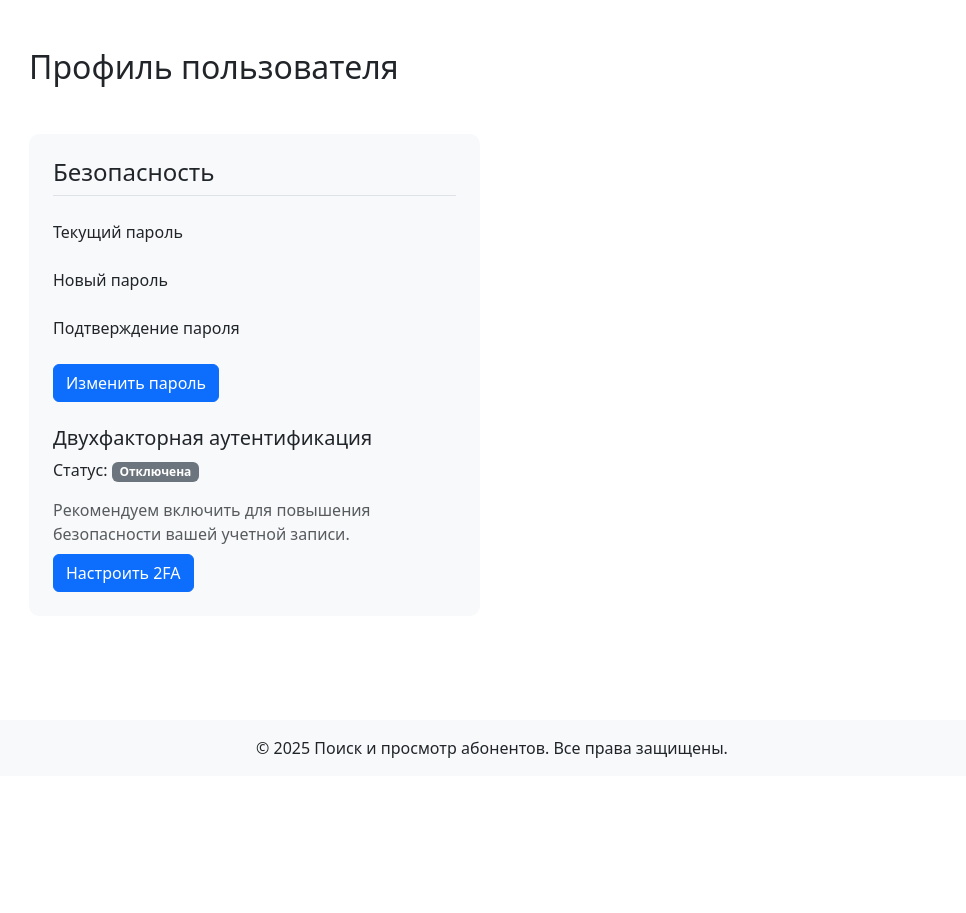
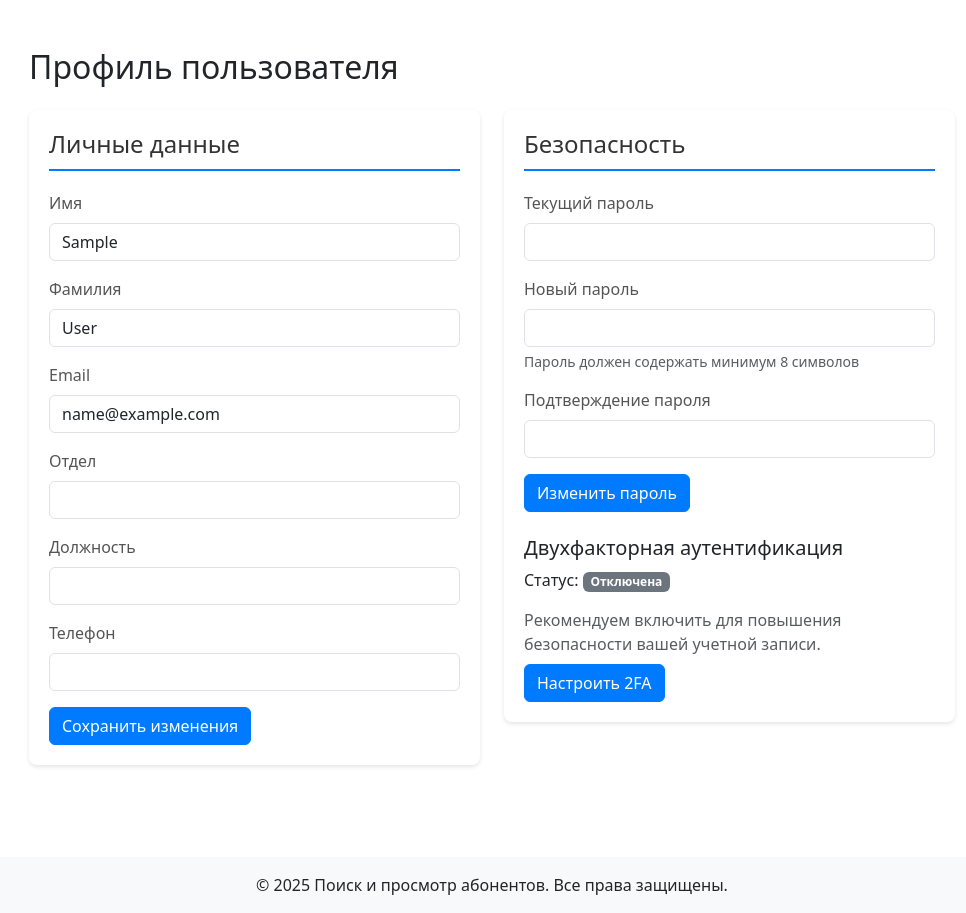
Before and after one commit to ashvili/web01, a Django app: page /accounts/profile/ in a window 1280 px wide. Shown: the part 56-969 px from the top of the page, without its empty margins (148-1114 px from the left). Before the commit the page ends 814 px from the top, so only its background shows below. Run offline with Django 5.2, Linux system fonts and the light colour scheme; the visitor is signed in with stand-in values (Sample User, id 1); parts of the project's set-up code (start-up, migrations or seed data) failed here and were passed over; some libraries are stand-ins or nearby versions.

Commit message:
Добавлены новые поля в форму редактирования профиля пользователя и реализована форма смены пароля. - В `UserProfileForm` добавлены поля для имени, фамилии и email с соответствующей валидацией. - Обновлено сохранение профиля для обновления данных пользователя. - Реализована форма `PasswordChangeForm` с валидацией пароля и обработкой ошибок. - Обновлено представление профиля для обработки форм редактирования и смены пароля. - Улучшен интерфейс шаблона профиля с добавлением стилей и отображением ошибок валидации.

```diff
--- a/accounts/forms.py
+++ b/accounts/forms.py
@@ -85,26 +85,99 @@ class UserForm(forms.ModelForm):
 
 class UserProfileForm(forms.ModelForm):
     """Форма для редактирования профиля пользователя"""
+    # Добавляем поля пользователя
+    first_name = forms.CharField(
+        max_length=30,
+        label='Имя',
+        widget=forms.TextInput(attrs={'class': 'form-control'})
+    )
+    last_name = forms.CharField(
+        max_length=30,
+        label='Фамилия',
+        widget=forms.TextInput(attrs={'class': 'form-control'})
+    )
+    email = forms.EmailField(
+        label='Email',
+        widget=forms.EmailInput(attrs={'class': 'form-control'})
+    )
+
     class Meta:
         model = UserProfile
-        fields = ['user_type', 'department', 'position', 'phone_number', 'can_import_data', 'can_export_data', 'can_view_logs']
+        fields = ['department', 'position', 'phone_number']
         labels = {
-            'user_type': 'Тип пользователя',
             'department': 'Отдел',
             'position': 'Должность',
-            'phone_number': 'Телефон',
-            'can_import_data': 'Может импортировать данные',
-            'can_export_data': 'Может экспортировать данные',
-            'can_view_logs': 'Может просматривать логи'
+            'phone_number': 'Телефон'
+        }
+        widgets = {
+            'department': forms.TextInput(attrs={'class': 'form-control'}),
+            'position': forms.TextInput(attrs={'class': 'form-control'}),
+            'phone_number': forms.TextInput(attrs={'class': 'form-control'})
         }
 
+    def __init__(self, *args, **kwargs):
+        self.user = kwargs.pop('user', None)
+        super().__init__(*args, **kwargs)
+
     def save(self, commit=True):
-        """Сохраняет форму и обновляет права пользователя"""
+        """Сохраняет форму и обновляет поля пользователя"""
         profile = super().save(commit=False)
+
+        # Обновляем поля пользователя
+        if self.user:
+            self.user.first_name = self.cleaned_data['first_name']
+            self.user.last_name = self.cleaned_data['last_name']
+            self.user.email = self.cleaned_data['email']
+            self.user.save()
+
         if commit:
             profile.save()
-            profile.update_permissions()
         return profile
+
+class PasswordChangeForm(forms.Form):
+    """Форма для смены пароля"""
+    old_password = forms.CharField(
+        widget=forms.PasswordInput(attrs={'class': 'form-control'}),
+        label="Текущий пароль"
+    )
+    new_password1 = forms.CharField(
+        widget=forms.PasswordInput(attrs={'class': 'form-control'}),
+        label="Новый пароль",
+        help_text="Пароль должен содержать минимум 8 символов"
+    )
+    new_password2 = forms.CharField(
+        widget=forms.PasswordInput(attrs={'class': 'form-control'}),
+        label="Подтверждение пароля"
+    )
+
+    def __init__(self, user, *args, **kwargs):
+        self.user = user
+        super().__init__(*args, **kwargs)
+
+    def clean_old_password(self):
+        old_password = self.cleaned_data.get('old_password')
+        if not self.user.check_password(old_password):
+            raise forms.ValidationError("Неверный текущий пароль")
+        return old_password
+
+    def clean_new_password2(self):
+        password1 = self.cleaned_data.get('new_password1')
+        password2 = self.cleaned_data.get('new_password2')
+        if password1 and password2 and password1 != password2:
+            raise forms.ValidationError("Пароли не совпадают")
+        return password2
+
+    def clean_new_password1(self):
+        password = self.cleaned_data.get('new_password1')
+        if password and len(password) < 8:
+            raise forms.ValidationError("Пароль должен содержать минимум 8 символов")
+        return password
+
+    def save(self):
+        password = self.cleaned_data['new_password1']
+        self.user.set_password(password)
+        self.user.save()
+        return self.user
 
 class TOTPForm(forms.Form):
     """Форма для управления 2FA"""
--- a/accounts/views.py
+++ b/accounts/views.py
@@ -2,7 +2,7 @@ from django.shortcuts import render, redirect, get_object_or_404
 from django.views import View
 from django.views.generic import TemplateView, FormView, UpdateView
 from django.contrib.auth.mixins import LoginRequiredMixin
-from django.contrib.auth.forms import PasswordChangeForm, AuthenticationForm
+from django.contrib.auth.forms import AuthenticationForm
 from django.contrib.auth import update_session_auth_hash, login, authenticate, logout
 from django.urls import reverse_lazy
 from django.contrib import messages
@@ -18,7 +18,7 @@ from django.contrib.auth.hashers import make_password
 from django.core.paginator import Paginator
 import pyotp
 
-from .forms import UserProfileForm, UserForm, TOTPForm
+from .forms import UserProfileForm, UserForm, TOTPForm, PasswordChangeForm
 from .models import UserProfile
 
 # Импортируем API для логирования из utils напрямую
@@ -42,17 +42,67 @@ class HomeView(LoginRequiredMixin, TemplateView):
         # return super().get(request, *args, **kwargs)
 
 # Представление для профиля пользователя
-class ProfileView(LoginRequiredMixin, UpdateView):
+class ProfileView(LoginRequiredMixin, View):
     template_name = 'accounts/profile.html'
-    form_class = UserProfileForm
-    success_url = reverse_lazy('accounts:profile')
 
-    def get_object(self):
-        return self.request.user.profile
+    def get(self, request):
+        # Создаем initial данные для полей пользователя
+        initial_data = {
+            'first_name': request.user.first_name,
+            'last_name': request.user.last_name,
+            'email': request.user.email,
+        }
 
-    def form_valid(self, form):
-        messages.success(self.request, 'Профиль успешно обновлен')
-        return super().form_valid(form)
+        print(f"DEBUG: initial_data = {initial_data}")
+
+        profile_form = UserProfileForm(instance=request.user.profile, user=request.user, initial=initial_data)
+        password_form = PasswordChangeForm(user=request.user)
+
+        context = {
+            'profile_form': profile_form,
+            'password_form': password_form,
+        }
+        return render(request, self.template_name, context)
+
+    def post(self, request):
+        # Создаем initial данные для полей пользователя
+        initial_data = {
+            'first_name': request.user.first_name,
+            'last_name': request.user.last_name,
+            'email': request.user.email,
+        }
+
+        if 'profile_submit' in request.POST:
+            profile_form = UserProfileForm(request.POST, instance=request.user.profile, user=request.user, initial=initial_data)
+            password_form = PasswordChangeForm(user=request.user)
+
+            if profile_form.is_valid():
+                profile_form.save()
+                messages.success(request, 'Профиль успешно обновлен')
+                return redirect('accounts:profile')
+            else:
+                # Если форма невалидна, показываем ошибки
+                messages.error(request, 'Пожалуйста, исправьте ошибки в форме')
+        elif 'password_submit' in request.POST:
+            profile_form = UserProfileForm(instance=request.user.profile, user=request.user, initial=initial_data)
+            password_form = PasswordChangeForm(request.POST, user=request.user)
+
+            if password_form.is_valid():
+                password_form.save()
+                messages.success(request, 'Пароль успешно изменен')
+                return redirect('accounts:profile')
+            else:
+                # Если форма невалидна, показываем ошибки
+                messages.error(request, 'Пожалуйста, исправьте ошибки в форме пароля')
+        else:
+            profile_form = UserProfileForm(instance=request.user.profile, user=request.user, initial=initial_data)
+            password_form = PasswordChangeForm(user=request.user)
+
+        context = {
+            'profile_form': profile_form,
+            'password_form': password_form,
+        }
+        return render(request, self.template_name, context)
 
 # Представление для установки темы оформления
 @require_POST
--- a/templates/accounts/profile.html
+++ b/templates/accounts/profile.html
@@ -10,7 +10,6 @@
         <h2 class="mb-4">Профиль пользователя</h2>
 
         <div class="row">
-            {% if user.profile.user_type == 0 %}
             <div class="col-md-6">
                 <div class="profile-section">
                     <h4>Личные данные</h4>
@@ -19,53 +18,52 @@
                         <div class="mb-3">
                             <label for="{{ profile_form.first_name.id_for_label }}" class="form-label">{{ profile_form.first_name.label }}</label>
                             {{ profile_form.first_name|add_class:"form-control" }}
+                            {% if profile_form.first_name.errors %}
+                            <div class="text-danger">{{ profile_form.first_name.errors.0 }}</div>
+                            {% endif %}
                         </div>
                         <div class="mb-3">
                             <label for="{{ profile_form.last_name.id_for_label }}" class="form-label">{{ profile_form.last_name.label }}</label>
                             {{ profile_form.last_name|add_class:"form-control" }}
+                            {% if profile_form.last_name.errors %}
+                            <div class="text-danger">{{ profile_form.last_name.errors.0 }}</div>
+                            {% endif %}
                         </div>
                         <div class="mb-3">
                             <label for="{{ profile_form.email.id_for_label }}" class="form-label">{{ profile_form.email.label }}</label>
                             {{ profile_form.email|add_class:"form-control" }}
+                            {% if profile_form.email.errors %}
+                            <div class="text-danger">{{ profile_form.email.errors.0 }}</div>
+                            {% endif %}
                         </div>
                         <div class="mb-3">
                             <label for="{{ profile_form.department.id_for_label }}" class="form-label">{{ profile_form.department.label }}</label>
                             {{ profile_form.department|add_class:"form-control" }}
+                            {% if profile_form.department.errors %}
+                            <div class="text-danger">{{ profile_form.department.errors.0 }}</div>
+                            {% endif %}
                         </div>
                         <div class="mb-3">
                             <label for="{{ profile_form.position.id_for_label }}" class="form-label">{{ profile_form.position.label }}</label>
                             {{ profile_form.position|add_class:"form-control" }}
+                            {% if profile_form.position.errors %}
+                            <div class="text-danger">{{ profile_form.position.errors.0 }}</div>
+                            {% endif %}
                         </div>
                         <div class="mb-3">
                             <label for="{{ profile_form.phone_number.id_for_label }}" class="form-label">{{ profile_form.phone_number.label }}</label>
                             {{ profile_form.phone_number|add_class:"form-control" }}
+                            {% if profile_form.phone_number.errors %}
+                            <div class="text-danger">{{ profile_form.phone_number.errors.0 }}</div>
+                            {% endif %}
                         </div>
                         <button type="submit" name="profile_submit" class="btn btn-primary">Сохранить изменения</button>
                     </form>
                 </div>
             </div>
-            {% endif %}
 
             <div class="col-md-6">
-                {% if user.profile.user_type == 0 %}
                 <div class="profile-section">
-                    <h4>Настройки интерфейса</h4>
-                    <form method="post">
-                        {% csrf_token %}
-                        <div class="mb-3">
-                            <label for="{{ profile_form.items_per_page.id_for_label }}" class="form-label">{{ profile_form.items_per_page.label }}</label>
-                            {{ profile_form.items_per_page|add_class:"form-control" }}
-                        </div>
-                        <div class="mb-3">
-                            <label for="{{ profile_form.theme.id_for_label }}" class="form-label">{{ profile_form.theme.label }}</label>
-                            {{ profile_form.theme|add_class:"form-control"|attr:"id:theme-select" }}
-                        </div>
-                        <button type="submit" name="profile_submit" class="btn btn-primary">Сохранить настройки</button>
-                    </form>
-                </div>
-                {% endif %}
-
-                <div class="profile-section mt-4">
                     <h4>Безопасность</h4>
                     <form method="post">
                         {% csrf_token %}
@@ -119,6 +117,40 @@
 </div>
 {% endblock %}
 
+{% block extra_css %}
+<style>
+    .profile-section {
+        background: white;
+        border-radius: 8px;
+        padding: 20px;
+        margin-bottom: 20px;
+        box-shadow: 0 2px 4px rgba(0,0,0,0.1);
+    }
+
+    .profile-section h4 {
+        color: #333;
+        margin-bottom: 20px;
+        padding-bottom: 10px;
+        border-bottom: 2px solid #007bff;
+    }
+
+    .form-label {
+        font-weight: 500;
+        color: #555;
+    }
+
+    .btn-primary {
+        background-color: #007bff;
+        border-color: #007bff;
+    }
+
+    .btn-primary:hover {
+        background-color: #0056b3;
+        border-color: #0056b3;
+    }
+</style>
+{% endblock %}
+
 {% block extra_js %}
 <script>
     // Добавляем классы Bootstrap к формам
```
